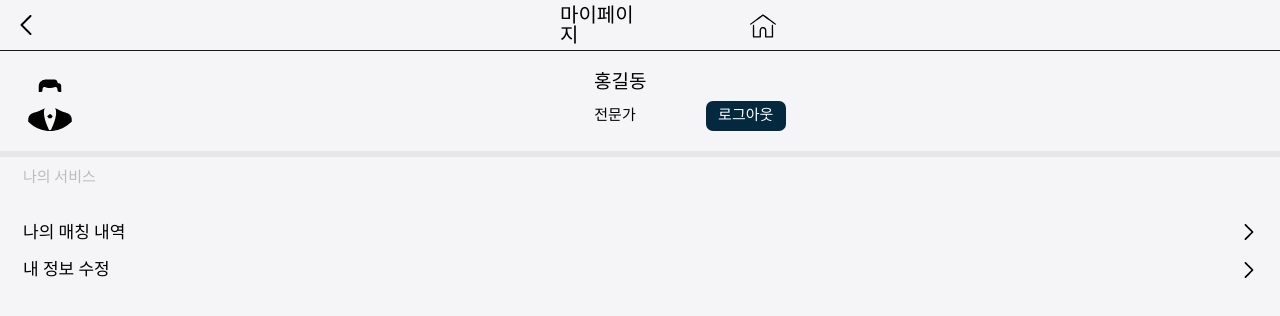
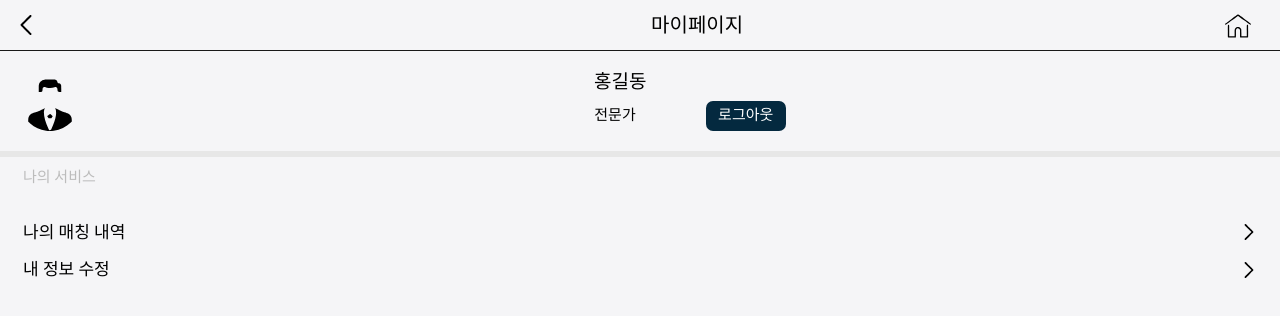
Before and after one commit to KEBBootCamp/Frontend, a React (Vite) app: page /expert-my-page in a window 1280 px wide. Shown: the top 316 px of the page. Built offline with nearby package versions, Linux system fonts and the light colour scheme; a web font is replaced by a local one.

Commit message:
fix: 마이페이지 헤더-title 수정할 수 있도록 설정

```diff
--- a/src/components/common/MypageHeader.jsx
+++ b/src/components/common/MypageHeader.jsx
@@ -4,7 +4,7 @@ import BackHeader from "../common/BackHeader";
 import { IcHome } from "../../assets/svg/icon";
 import { useNavigate } from "react-router-dom";
 
-function MypageHeader() {
+function MypageHeader({ title }) {
     const navigate = useNavigate();
 
     const handleClickHomeBtn = () => {
@@ -14,7 +14,7 @@ function MypageHeader() {
         <MypageHeaderWrapper>
             <BackHeader />
             <MypageHeaderBox>
-                <MypageHeaderText>마이페이지</MypageHeaderText>
+                <MypageHeaderText>{title}</MypageHeaderText>
                 <HomepageBtn onClick={handleClickHomeBtn}>
                     <StyledIcHome />
                 </HomepageBtn>
@@ -38,20 +38,22 @@ const MypageHeaderBox = styled.div`
 
     display: flex;
     align-items: center;
-    column-gap: 10rem;
+    justify-content: space-between;
 
-    margin-right: 2rem;
+    margin-left: 13rem;
     font-size: 2rem;
 `;
 
 const MypageHeaderText = styled.div`
-    width: 9rem;
+    width: 10rem;
+    margin-left: 1rem;
 `;
 
 const HomepageBtn = styled.button`
     width: 2.5rem;
     height: 2.5rem;
 
+    margin-right: 3rem;
     cursor: pointer;
 `;
 const StyledIcHome = styled(IcHome)`
```
